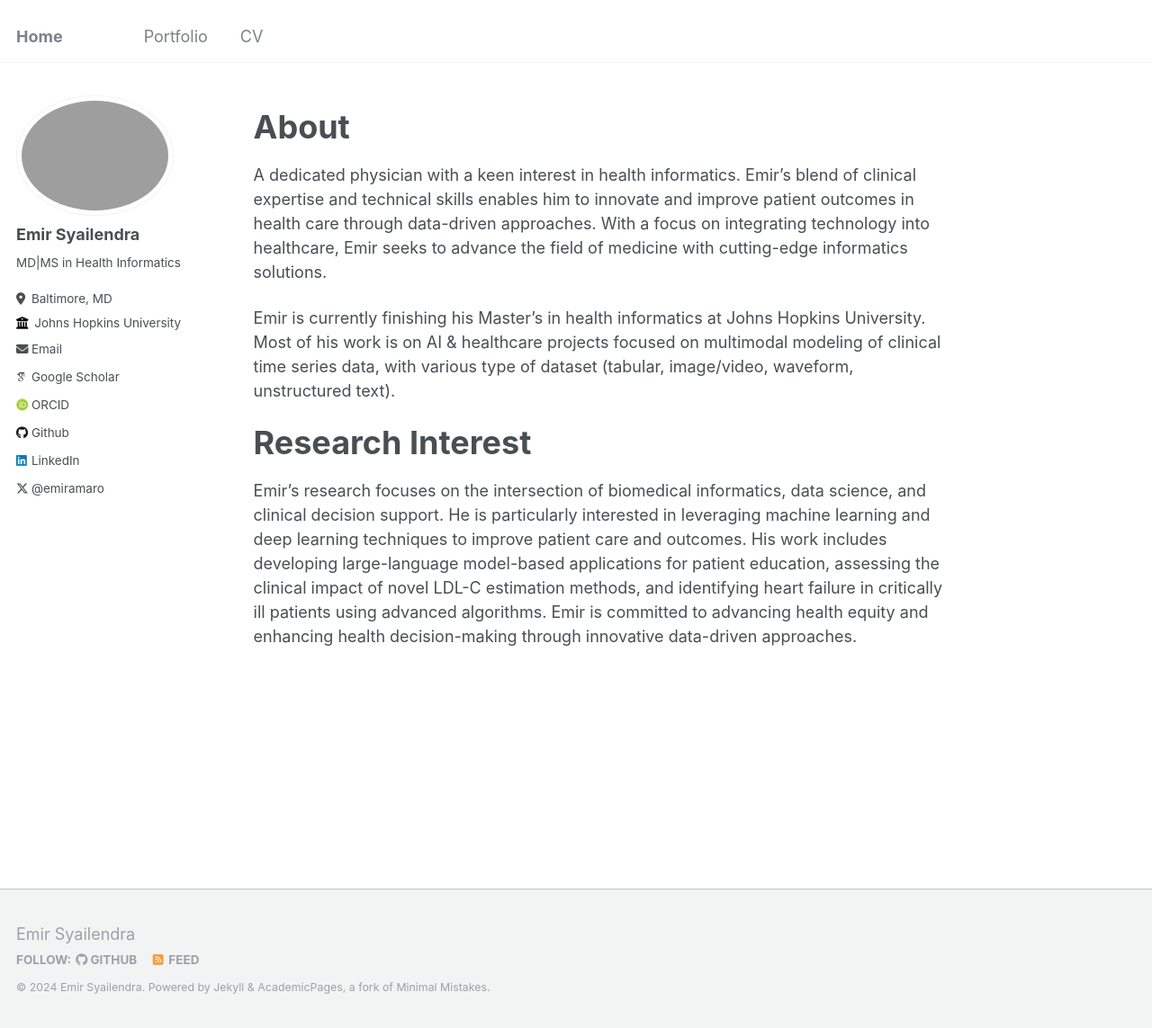
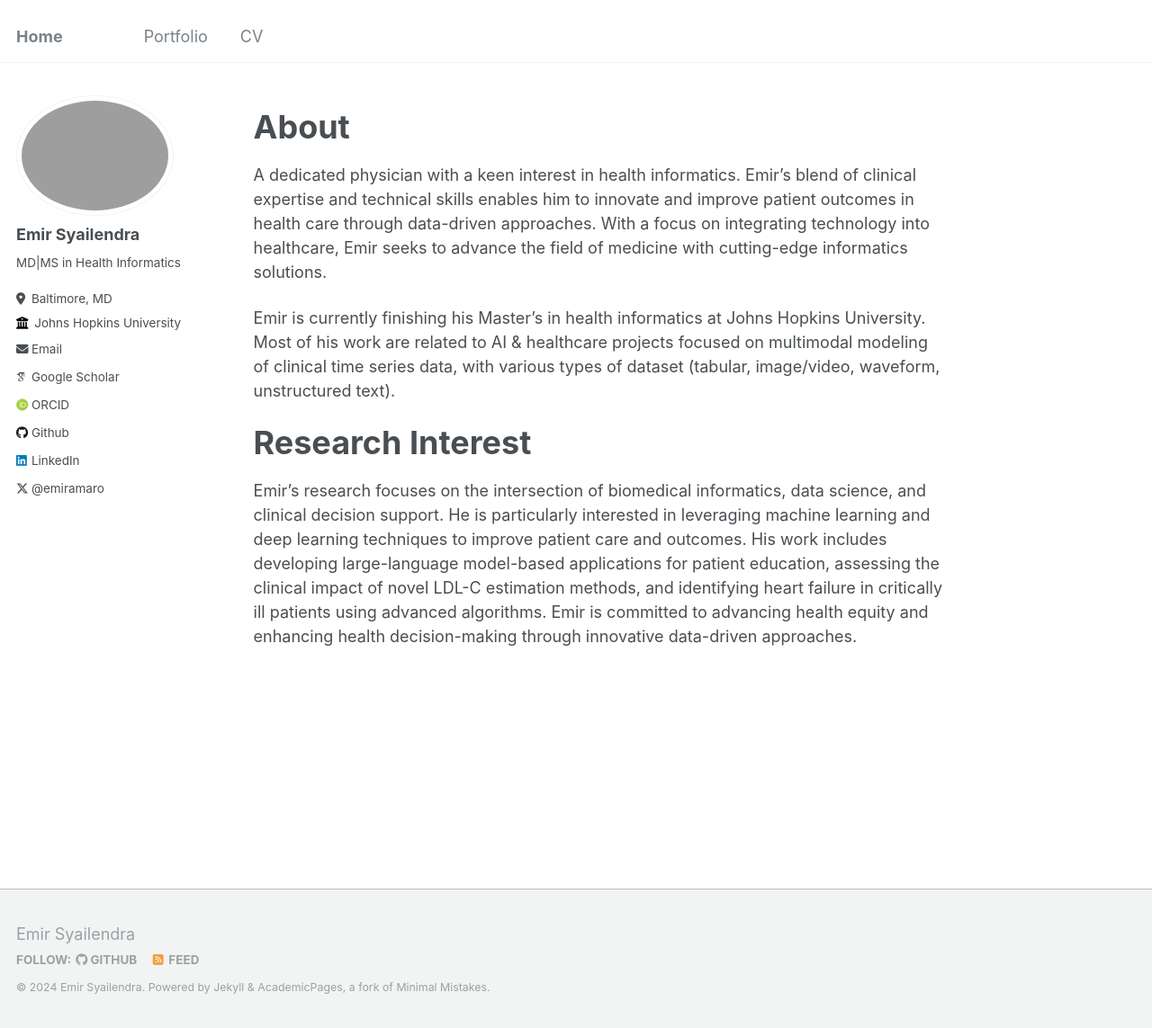
Before and after one commit to emiramaro/emiramaro.github.io, a Jekyll site: the page built from _pages/about.md, in a window 1280 px wide and 1143 px high. Shown: the whole window at 90% size. Built offline with Jekyll 4.4.1, drawn with Linux system fonts in a browser that asks for light colours; some web fonts are replaced.

Commit message:
correct typo on bio

```diff
--- a/_pages/about.md
+++ b/_pages/about.md
@@ -10,7 +10,7 @@ redirect_from:
 <h1 style="font-size:2em;">About</h1>
 A dedicated physician with a keen interest in health informatics. Emir’s  blend of clinical expertise and technical skills enables him to innovate and improve patient outcomes in health care through data-driven approaches. With a focus on integrating technology into healthcare, Emir seeks to advance the field of medicine with cutting-edge informatics solutions.
 
-Emir is currently finishing his Master's in health informatics at Johns Hopkins University. Most of his work is on AI & healthcare projects focused on multimodal modeling of clinical time series data, with various type of dataset (tabular, image/video, waveform, unstructured text).
+Emir is currently finishing his Master's in health informatics at Johns Hopkins University. Most of his work are related to AI & healthcare projects focused on multimodal modeling of clinical time series data, with various types of dataset (tabular, image/video, waveform, unstructured text).
 
 <h1 style="font-size:2em;">Research Interest</h1>
 Emir's research focuses on the intersection of biomedical informatics, data science, and clinical decision support. He is particularly interested in leveraging machine learning and deep learning techniques to improve patient care and outcomes. His work includes developing large-language model-based applications for patient education, assessing the clinical impact of novel LDL-C estimation methods, and identifying heart failure in critically ill patients using advanced algorithms. Emir is committed to advancing health equity and enhancing health decision-making through innovative data-driven approaches.
```
